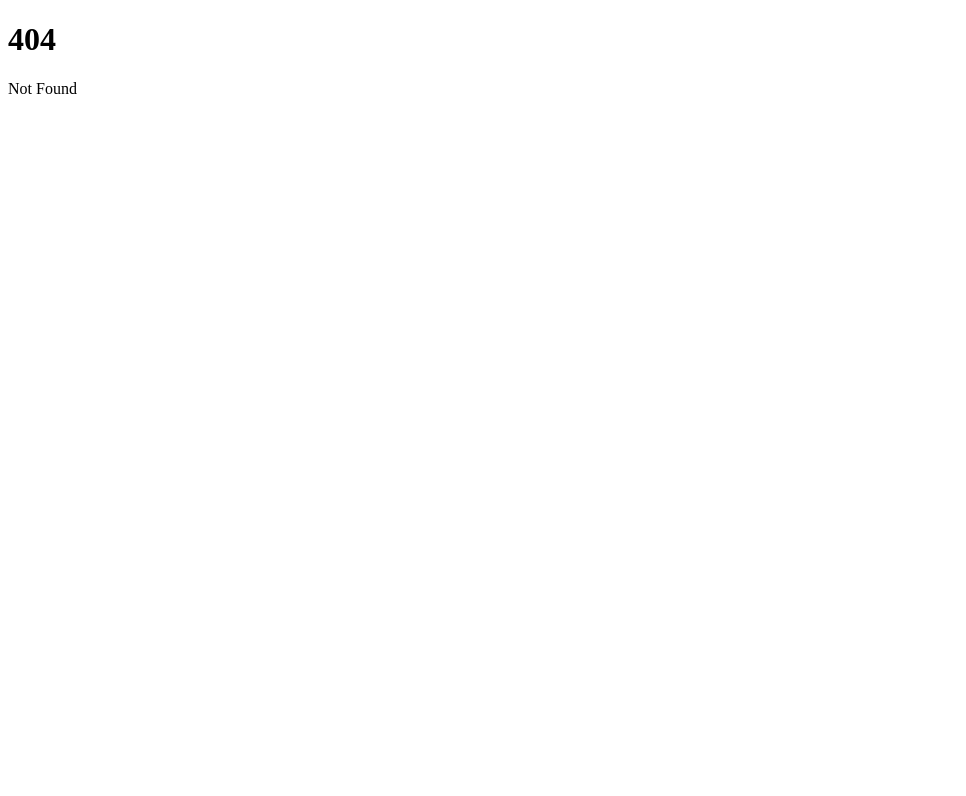
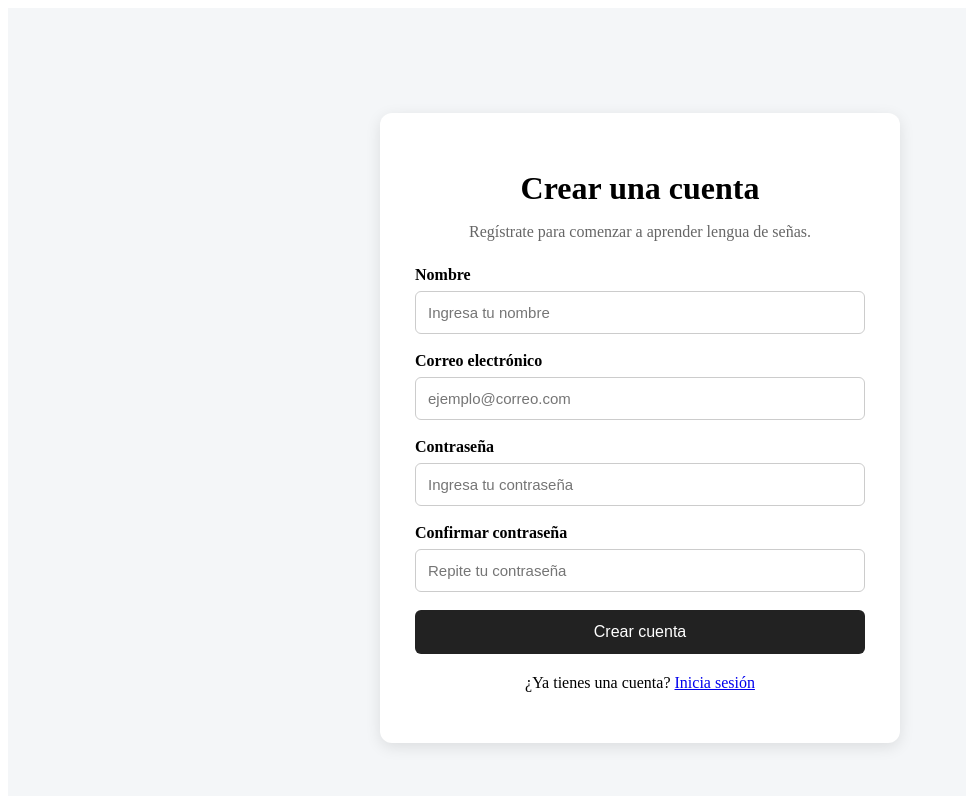
Before and after one commit to caldasduquekarenlizeth-spec/aprendizaje-senas-svelte, a SvelteKit app: page /registro in a window 1280 px wide. Before the commit this address had no page. Shown: the top 796 px of the page, without its empty margins (0-966 px from the left). Built offline with nearby package versions, Linux system fonts and the light colour scheme.

Commit message:
Crear formulario de registro

```diff
--- /dev/null
+++ b/src/routes/registro/+page.svelte
@@ -0,0 +1,214 @@
+<script>
+    let nombre = $state('');
+    let correo = $state('');
+    let password = $state('');
+    let confirmarPassword = $state('');
+
+    let error = $state('');
+    let mensaje = $state('');
+
+    function registrarUsuario(event) {
+        event.preventDefault();
+
+        error = '';
+        mensaje = '';
+
+        if (
+            nombre.trim() === '' ||
+            correo.trim() === '' ||
+            password.trim() === '' ||
+            confirmarPassword.trim() === ''
+        ) {
+            error = 'Todos los campos son obligatorios.';
+            return;
+        }
+
+        if (password !== confirmarPassword) {
+            error = 'Las contraseñas no coinciden.';
+            return;
+        }
+
+        mensaje = 'Formulario válido. Próximamente conectaremos el registro con Supabase.';
+    }
+</script>
+
+<svelte:head>
+    <title>Crear cuenta</title>
+</svelte:head>
+
+<div class="registro-container">
+
+    <div class="registro-card">
+
+        <h1>Crear una cuenta</h1>
+
+        <p class="descripcion">
+            Regístrate para comenzar a aprender lengua de señas.
+        </p>
+
+        <form onsubmit={registrarUsuario}>
+
+            <div class="campo">
+                <label for="nombre">Nombre</label>
+
+                <input
+                    id="nombre"
+                    type="text"
+                    bind:value={nombre}
+                    placeholder="Ingresa tu nombre"
+                />
+            </div>
+
+            <div class="campo">
+                <label for="correo">Correo electrónico</label>
+
+                <input
+                    id="correo"
+                    type="email"
+                    bind:value={correo}
+                    placeholder="ejemplo@correo.com"
+                />
+            </div>
+
+            <div class="campo">
+                <label for="password">Contraseña</label>
+
+                <input
+                    id="password"
+                    type="password"
+                    bind:value={password}
+                    placeholder="Ingresa tu contraseña"
+                />
+            </div>
+
+            <div class="campo">
+                <label for="confirmarPassword">
+                    Confirmar contraseña
+                </label>
+
+                <input
+                    id="confirmarPassword"
+                    type="password"
+                    bind:value={confirmarPassword}
+                    placeholder="Repite tu contraseña"
+                />
+            </div>
+
+            {#if error}
+                <div class="mensaje error">
+                    {error}
+                </div>
+            {/if}
+
+            {#if mensaje}
+                <div class="mensaje exito">
+                    {mensaje}
+                </div>
+            {/if}
+
+            <button type="submit">
+                Crear cuenta
+            </button>
+
+        </form>
+
+        <p class="login-link">
+            ¿Ya tienes una cuenta?
+            <a href="/login">Inicia sesión</a>
+        </p>
+
+    </div>
+
+</div>
+
+<style>
+    .registro-container {
+        min-height: 100vh;
+        display: flex;
+        justify-content: center;
+        align-items: center;
+        padding: 20px;
+        background: #f4f6f8;
+    }
+
+    .registro-card {
+        width: 100%;
+        max-width: 450px;
+        padding: 35px;
+        background: white;
+        border-radius: 12px;
+        box-shadow: 0 4px 15px rgba(0, 0, 0, 0.1);
+    }
+
+    h1 {
+        text-align: center;
+        margin-bottom: 10px;
+    }
+
+    .descripcion {
+        text-align: center;
+        margin-bottom: 25px;
+        color: #666;
+    }
+
+    .campo {
+        margin-bottom: 18px;
+    }
+
+    label {
+        display: block;
+        margin-bottom: 7px;
+        font-weight: 600;
+    }
+
+    input {
+        width: 100%;
+        box-sizing: border-box;
+        padding: 12px;
+        border: 1px solid #ccc;
+        border-radius: 6px;
+        font-size: 15px;
+    }
+
+    input:focus {
+        outline: none;
+        border-color: #555;
+    }
+
+    button {
+        width: 100%;
+        padding: 13px;
+        border: none;
+        border-radius: 6px;
+        font-size: 16px;
+        cursor: pointer;
+        background: #222;
+        color: white;
+    }
+
+    button:hover {
+        opacity: 0.9;
+    }
+
+    .mensaje {
+        padding: 12px;
+        margin-bottom: 15px;
+        border-radius: 6px;
+        text-align: center;
+    }
+
+    .error {
+        background: #ffe5e5;
+        color: #a00000;
+    }
+
+    .exito {
+        background: #e5f7e8;
+        color: #176b2c;
+    }
+
+    .login-link {
+        text-align: center;
+        margin-top: 20px;
+    }
+</style>
```
